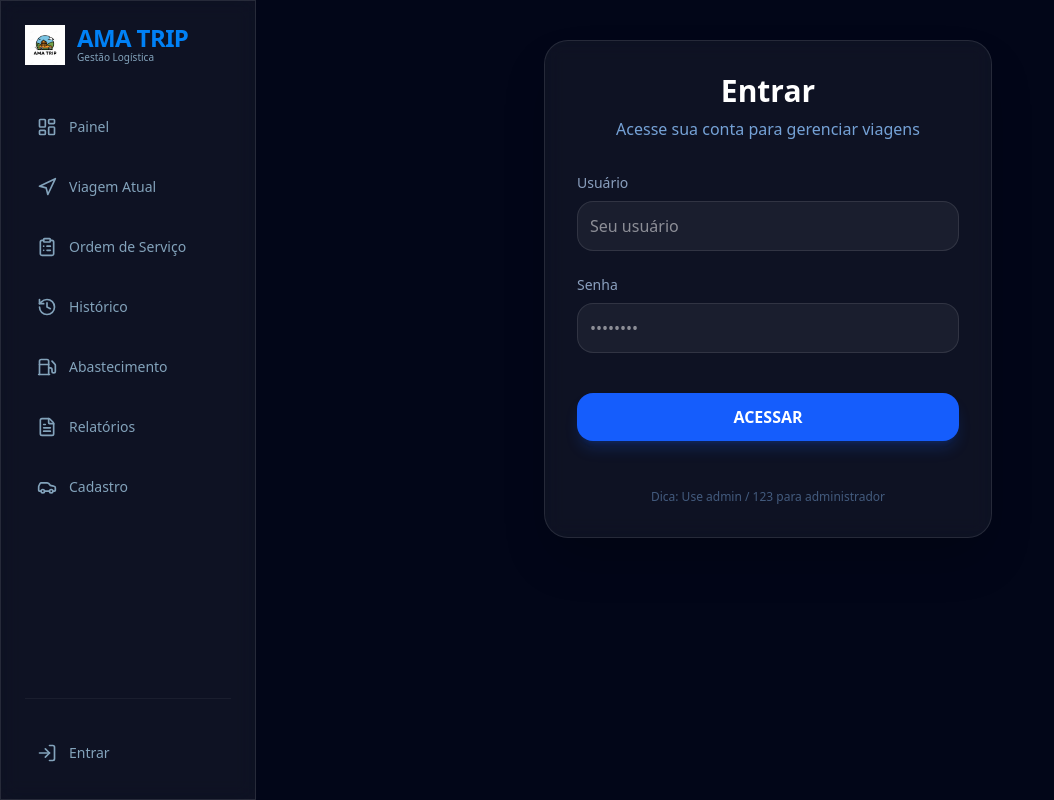
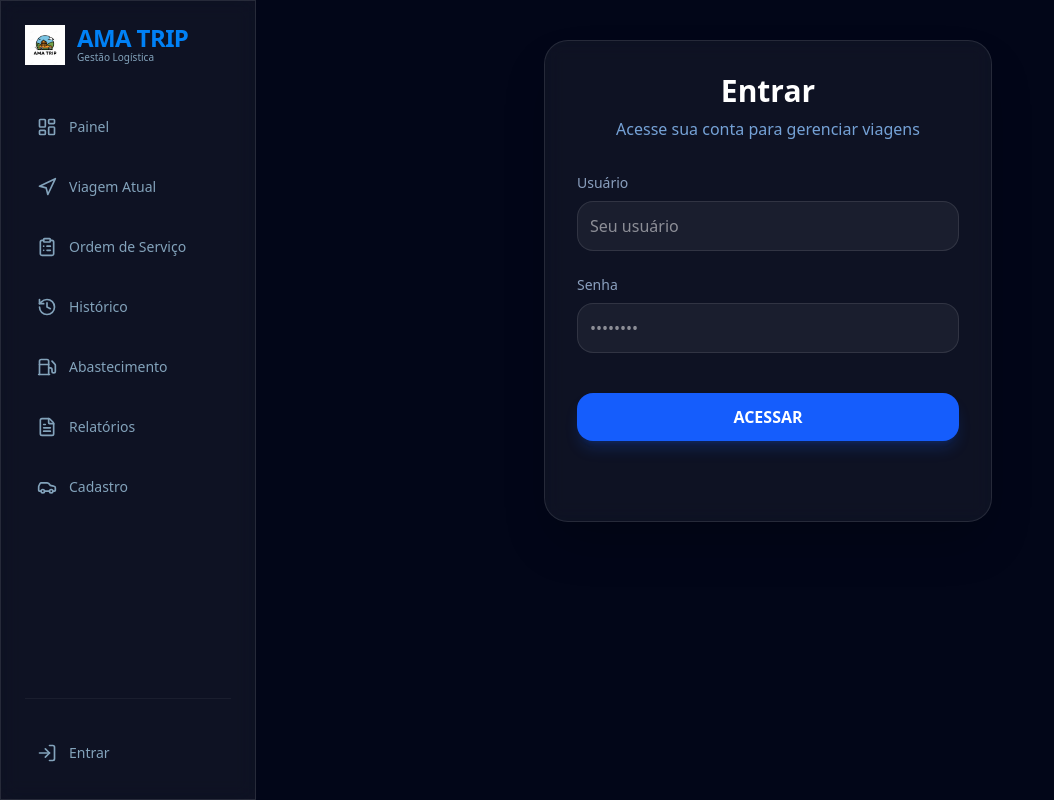
Before and after one commit to matheuslicassali-glitch/Ama-Trip, a React (Vite) app: page /login in a window 1280 px wide. Shown: the whole page, without its empty margins (0-1054 px from the left). Built offline with nearby package versions, Linux system fonts and the light colour scheme; no server answers; the database is empty.

Commit message:
Remove admin login hint from Login page

```diff
--- a/src/pages/Login.jsx
+++ b/src/pages/Login.jsx
@@ -66,7 +66,6 @@ const Login = () => {
                     </button>
 
                     <div className="mt-6 text-center text-xs text-blue-300/40">
-                        <p>Dica: Use admin / 123 para administrador</p>
                     </div>
                 </form>
             </div>
```
